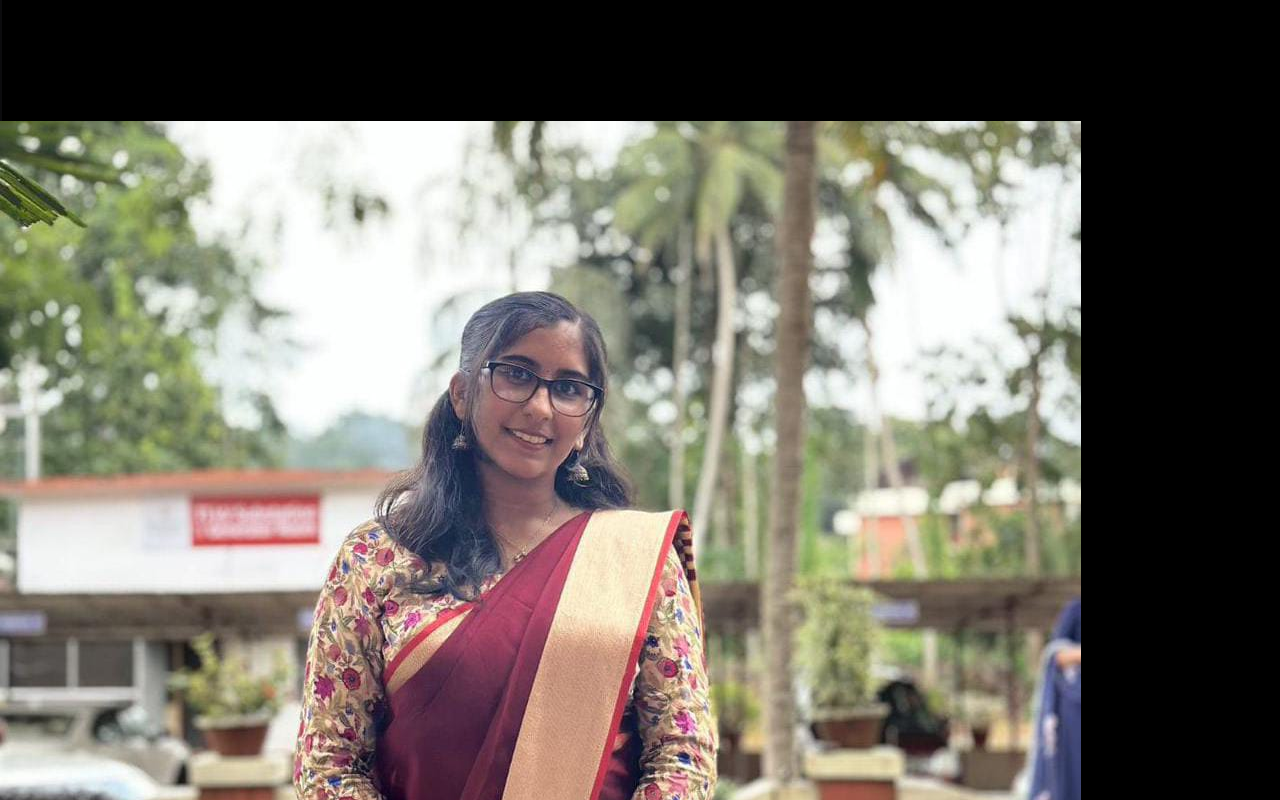
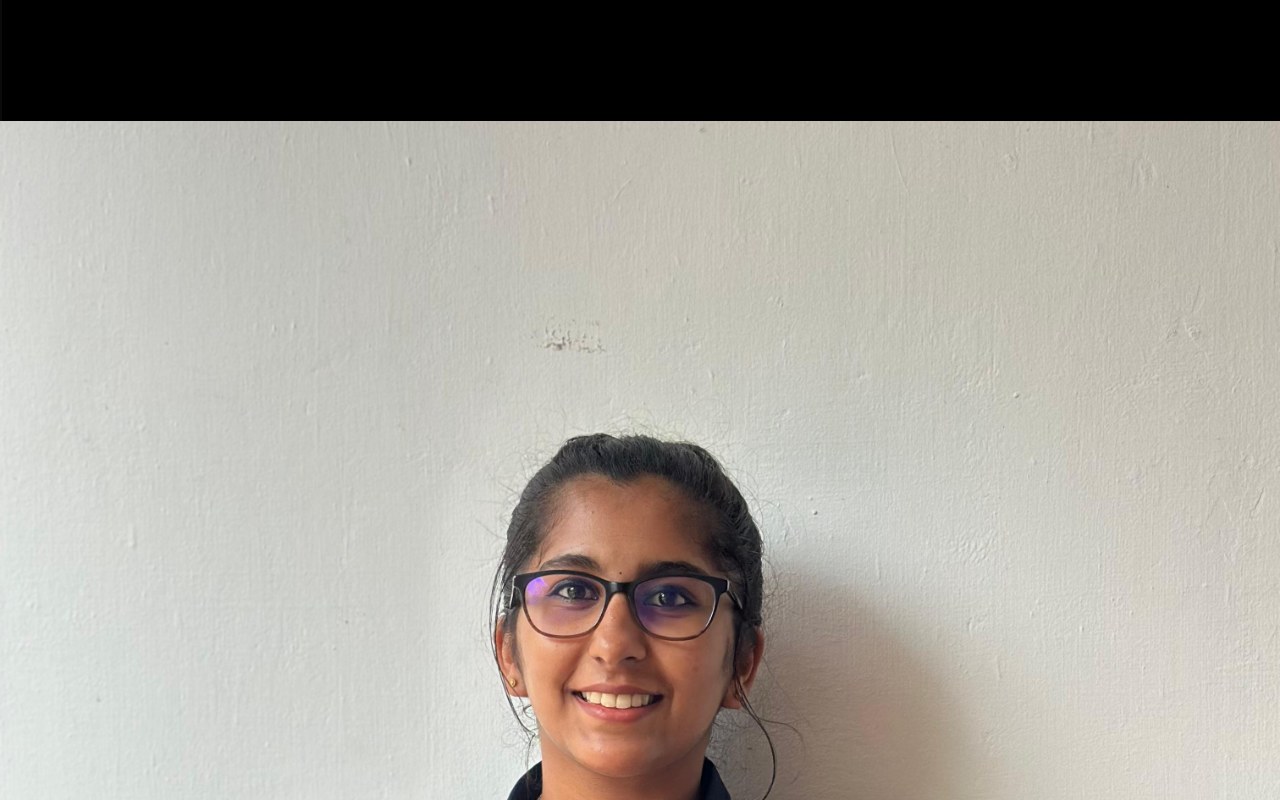
Before and after one commit to chriz-ty/Christy-Maria-Sebastian-Portfolio, a React (Vite) app: page / in a window 1280 px wide. Shown: the part 3260-4060 px from the top of the page. Built offline with nearby package versions, Linux system fonts and the light colour scheme.

Commit message:
Update About.tsx

```diff
--- a/src/components/About.tsx
+++ b/src/components/About.tsx
@@ -13,7 +13,7 @@ export default function About() {
         >
           <div className="md:w-1/2">
             <img
-              src="/assets/profile.jpg"
+              src="/assets/cms.jpg"
               alt="Christy Maria Sebastian"
               className="rounded-2xl shadow-2xl w-full max-w-md mx-auto"
             />
```
